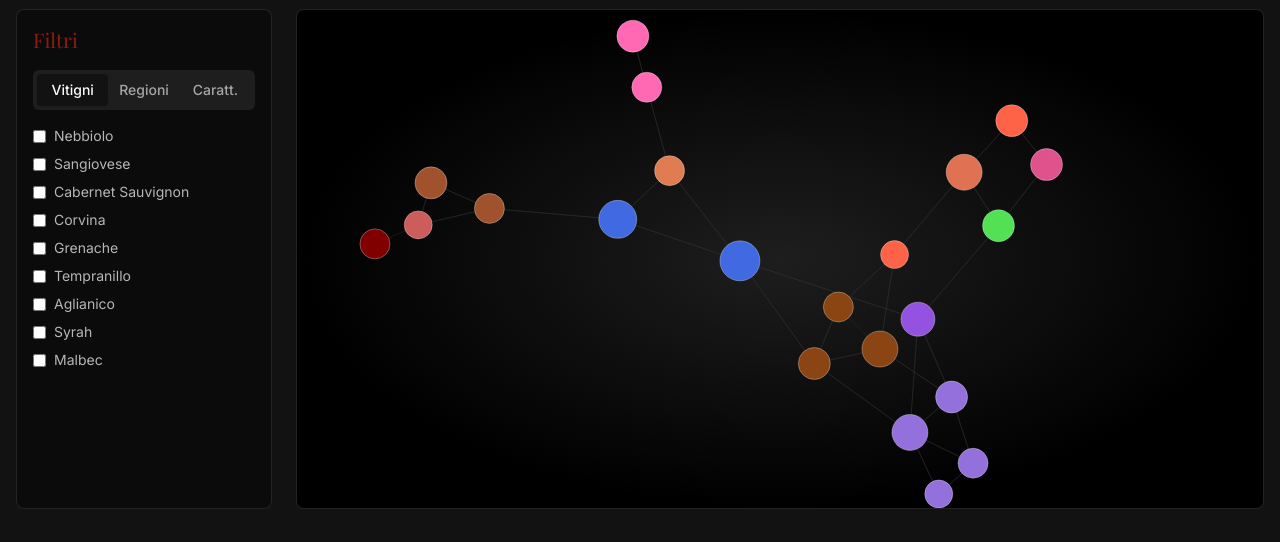
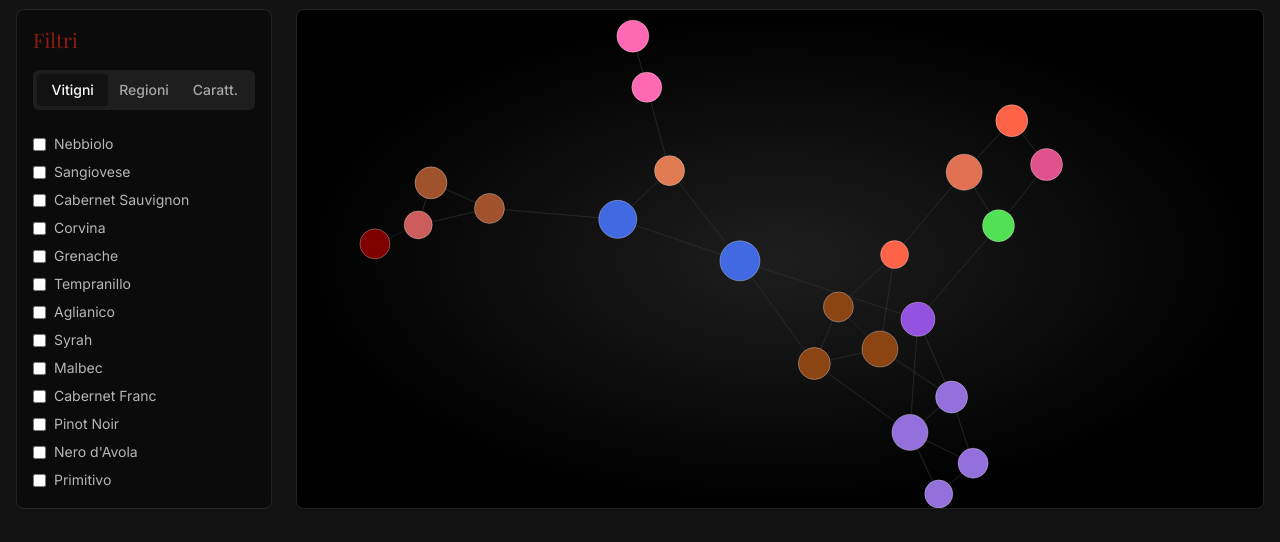
Before and after one commit to daniele9233/dbarrique, a React (Vite) app: page /wnetwork in a window 1280 px wide. Shown: the part 207-749 px from the top of the page. Built offline with nearby package versions, Linux system fonts and the light colour scheme; no server answers; the database is empty; a web font is replaced by a local one.

Commit message:
Fix: Adjust NetworkFilter layout
Adjust the layout of the NetworkFilter component to ensure it displays in a full column.

```diff
--- a/src/components/network/NetworkContainer.tsx
+++ b/src/components/network/NetworkContainer.tsx
@@ -10,7 +10,7 @@ interface NetworkContainerProps {
 
 const NetworkContainer: React.FC<NetworkContainerProps> = ({ isSidebarOpen, filters }) => {
   return (
-    <div className={`flex-1 transition-all duration-300 ${
+    <div className={`flex-1 h-full transition-all duration-300 ${
       isSidebarOpen ? 'md:ml-6' : 'ml-0'
     }`}>
       <div className="w-full h-full bg-noir-dark rounded-lg overflow-hidden border border-white/10">
--- a/src/components/network/filters/NetworkFilter.tsx
+++ b/src/components/network/filters/NetworkFilter.tsx
@@ -60,7 +60,7 @@ const NetworkFilter: React.FC<NetworkFilterProps> = ({ onFilterChange, className
 
   return (
     <FilterProvider initialFilters={filters} onFilterChange={handleFilterChange}>
-      <div className={`bg-noir-dark/80 rounded-lg p-4 backdrop-blur-lg border border-white/10 ${className}`}>
+      <div className={`bg-noir-dark/80 rounded-lg p-4 backdrop-blur-lg border border-white/10 flex flex-col h-full ${className}`}>
         <div className="flex justify-between items-center mb-4">
           <h3 className="text-wine font-serif text-xl">Filtri</h3>
           {hasActiveFilters && (
@@ -74,24 +74,26 @@ const NetworkFilter: React.FC<NetworkFilterProps> = ({ onFilterChange, className
           )}
         </div>
 
-        <Tabs defaultValue="grapes" className="w-full">
+        <Tabs defaultValue="grapes" className="w-full flex-1 flex flex-col">
           <TabsList className="w-full mb-4 bg-noir-light grid grid-cols-3">
             <TabsTrigger value="grapes">Vitigni</TabsTrigger>
             <TabsTrigger value="regions">Regioni</TabsTrigger>
             <TabsTrigger value="characteristics">Caratt.</TabsTrigger>
           </TabsList>
 
-          <TabsContent value="grapes" className="max-h-64 overflow-y-auto pr-2">
+          <div className="flex-1 overflow-hidden flex flex-col">
+            <TabsContent value="grapes" className="flex-1 overflow-y-auto pr-2 h-full">
               <GrapeFilter />
             </TabsContent>
 
-          <TabsContent value="regions" className="max-h-64 overflow-y-auto pr-2">
+            <TabsContent value="regions" className="flex-1 overflow-y-auto pr-2 h-full">
               <RegionFilter />
             </TabsContent>
 
-          <TabsContent value="characteristics" className="max-h-64 overflow-y-auto pr-2">
+            <TabsContent value="characteristics" className="flex-1 overflow-y-auto pr-2 h-full">
               <CharacteristicsFilter />
             </TabsContent>
+          </div>
         </Tabs>
       </div>
     </FilterProvider>
--- a/src/pages/WNetwork.tsx
+++ b/src/pages/WNetwork.tsx
@@ -56,7 +56,7 @@ const WNetwork = () => {
         {/* Main content area with sidebar and network */}
         <div className="relative flex max-w-7xl mx-auto px-4 h-[calc(100vh-300px)] min-h-[500px]">
           {/* Sidebar */}
-          <div className={`absolute md:relative z-10 transition-all duration-300 ${
+          <div className={`absolute md:relative z-10 h-full transition-all duration-300 ${
             isSidebarOpen ? 'left-0' : '-left-64'
           }`}>
             <NetworkFilter
```
Lines whose indentation alone changed are shown as unchanged.
